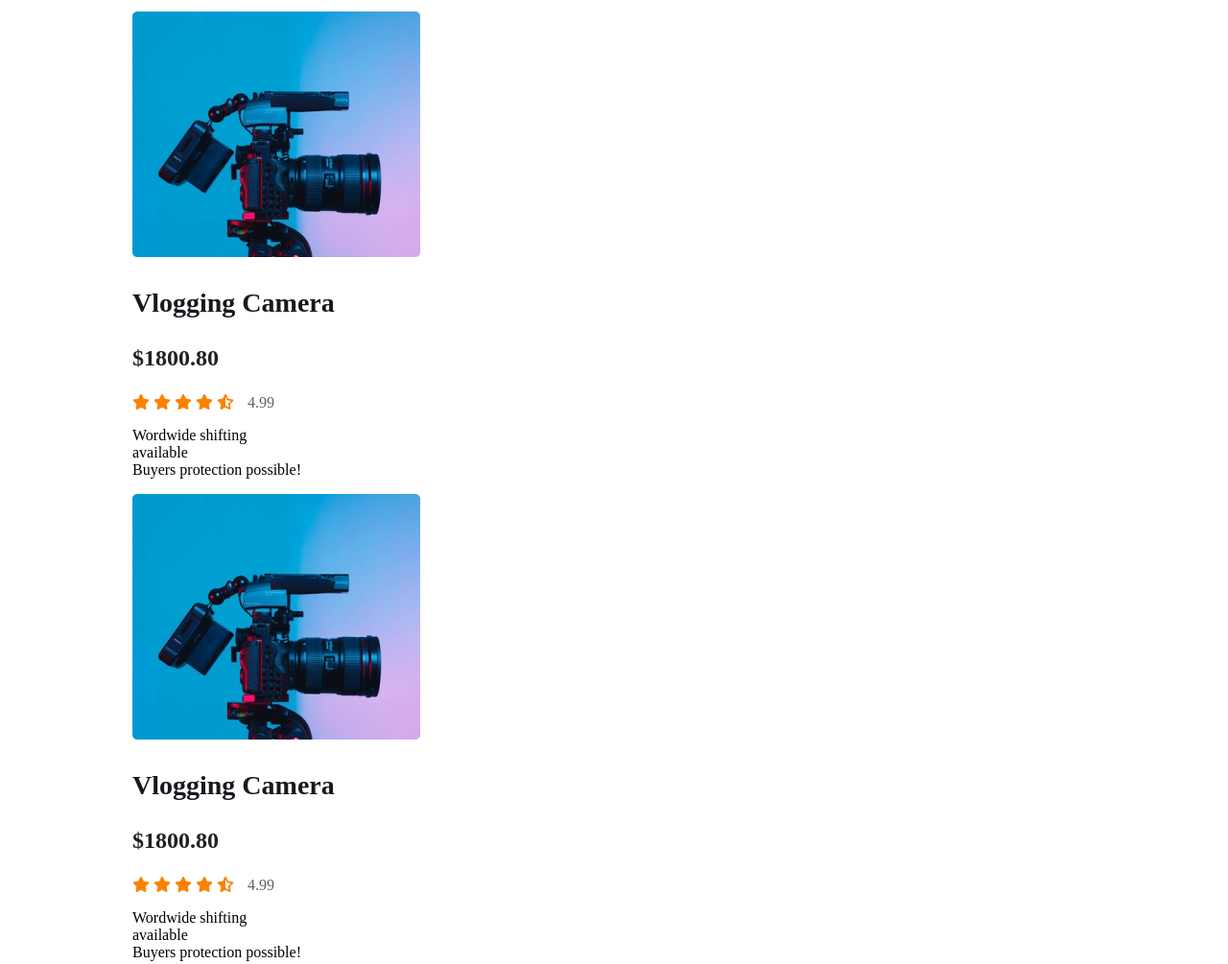
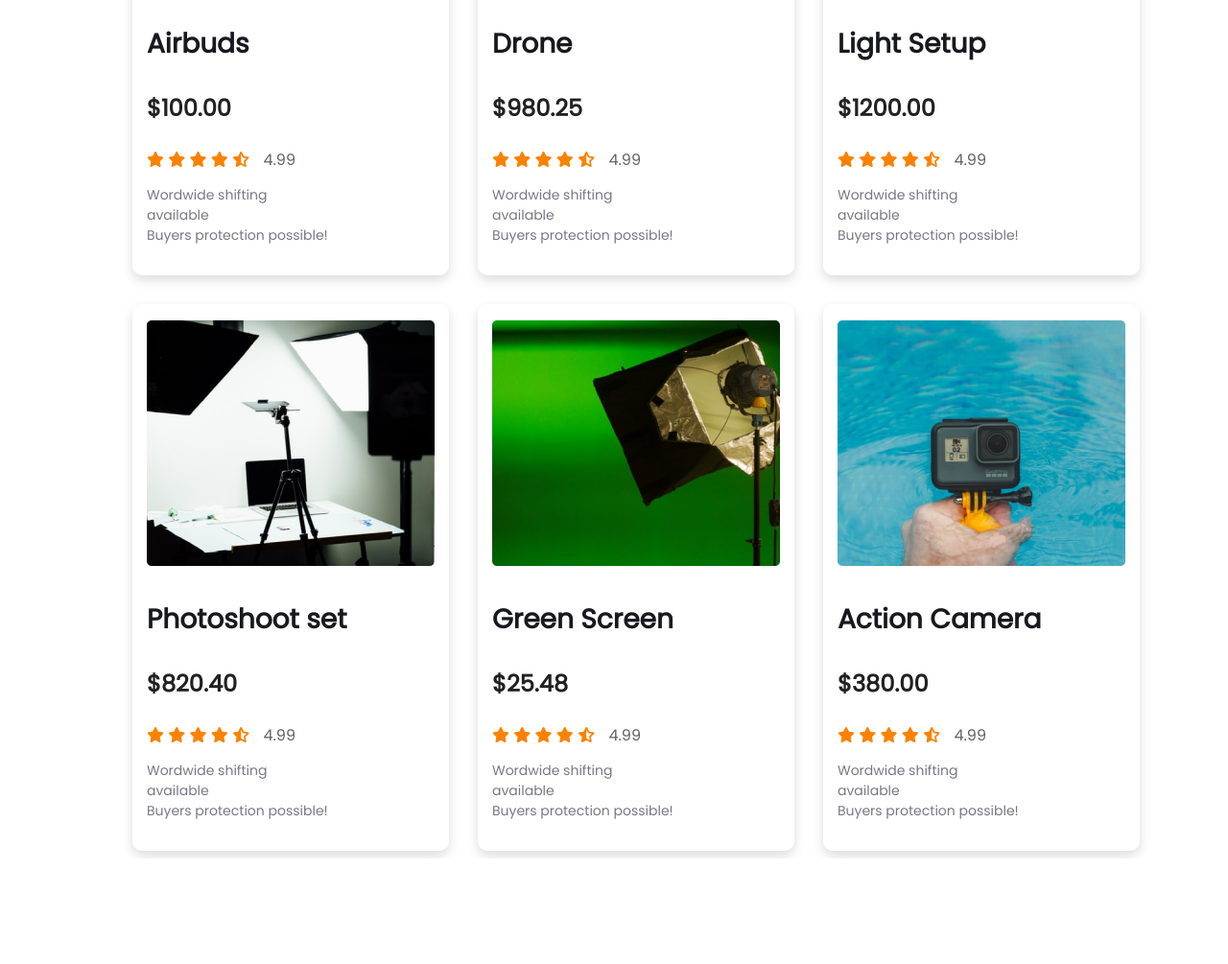
Before and after one commit to sebokdas1/influencer-gears, a plain HTML site: page index.html in a window 1280 px wide. Shown: the part 1628-2633 px from the top of the page at 96% size. After the commit the page ends 2523 px from the top, so only its background shows below. Drawn offline with Linux system fonts and the light colour scheme.

Commit message:
product added

```diff
--- a/index.html
+++ b/index.html
@@ -79,11 +79,11 @@
                 </div>
                 <div class="product">
                     <div class="product-image">
-                        <img src="./images/camera.png" alt="">
+                        <img src="./images/tripod.png" alt="">
                     </div>
                     <div class="porduct-details">
-                        <h3 class="product-name">Vlogging Camera</h3>
-                        <P class="price">$1800.80</P>
+                        <h3 class="product-name">Flex Tripod</h3>
+                        <P class="price">$50.48</P>
                         <div class="rating">
                             <i class="ratings fas fa-star"></i>
                             <i class="ratings fas fa-star"></i>
@@ -97,11 +97,11 @@
                 </div>
                 <div class="product">
                     <div class="product-image">
-                        <img src="./images/camera.png" alt="">
+                        <img src="./images/mic.png" alt="">
                     </div>
                     <div class="porduct-details">
-                        <h3 class="product-name">Vlogging Camera</h3>
-                        <P class="price">$1800.80</P>
+                        <h3 class="product-name">Microphone</h3>
+                        <P class="price">$120.25</P>
                         <div class="rating">
                             <i class="ratings fas fa-star"></i>
                             <i class="ratings fas fa-star"></i>
@@ -115,11 +115,11 @@
                 </div>
                 <div class="product">
                     <div class="product-image">
-                        <img src="./images/camera.png" alt="">
+                        <img src="./images/airpod.png" alt="">
                     </div>
                     <div class="porduct-details">
-                        <h3 class="product-name">Vlogging Camera</h3>
-                        <P class="price">$1800.80</P>
+                        <h3 class="product-name">Airbuds</h3>
+                        <P class="price">$100.00</P>
                         <div class="rating">
                             <i class="ratings fas fa-star"></i>
                             <i class="ratings fas fa-star"></i>
@@ -133,11 +133,11 @@
                 </div>
                 <div class="product">
                     <div class="product-image">
-                        <img src="./images/camera.png" alt="">
+                        <img src="./images/drone.png" alt="">
                     </div>
                     <div class="porduct-details">
-                        <h3 class="product-name">Vlogging Camera</h3>
-                        <P class="price">$1800.80</P>
+                        <h3 class="product-name">Drone</h3>
+                        <P class="price">$980.25</P>
                         <div class="rating">
                             <i class="ratings fas fa-star"></i>
                             <i class="ratings fas fa-star"></i>
@@ -151,11 +151,11 @@
                 </div>
                 <div class="product">
                     <div class="product-image">
-                        <img src="./images/camera.png" alt="">
+                        <img src="./images/lights.png" alt="">
                     </div>
                     <div class="porduct-details">
-                        <h3 class="product-name">Vlogging Camera</h3>
-                        <P class="price">$1800.80</P>
+                        <h3 class="product-name">Light Setup</h3>
+                        <P class="price">$1200.00</P>
                         <div class="rating">
                             <i class="ratings fas fa-star"></i>
                             <i class="ratings fas fa-star"></i>
@@ -169,11 +169,11 @@
                 </div>
                 <div class="product">
                     <div class="product-image">
-                        <img src="./images/camera.png" alt="">
+                        <img src="./images/setup.png" alt="">
                     </div>
                     <div class="porduct-details">
-                        <h3 class="product-name">Vlogging Camera</h3>
-                        <P class="price">$1800.80</P>
+                        <h3 class="product-name">Photoshoot set</h3>
+                        <P class="price">$820.40</P>
                         <div class="rating">
                             <i class="ratings fas fa-star"></i>
                             <i class="ratings fas fa-star"></i>
@@ -187,11 +187,11 @@
                 </div>
                 <div class="product">
                     <div class="product-image">
-                        <img src="./images/camera.png" alt="">
+                        <img src="./images/single-light.png" alt="">
                     </div>
-                    <div class="porduct-details">
-                        <h3 class="product-name">Vlogging Camera</h3>
-                        <P class="price">$1800.80</P>
+                    <div class=" porduct-details">
+                        <h3 class="product-name">Green Screen</h3>
+                        <P class="price">$25.48</P>
                         <div class="rating">
                             <i class="ratings fas fa-star"></i>
                             <i class="ratings fas fa-star"></i>
@@ -205,11 +205,11 @@
                 </div>
                 <div class="product">
                     <div class="product-image">
-                        <img src="./images/camera.png" alt="">
+                        <img src="./images/action.png" alt="">
                     </div>
                     <div class="porduct-details">
-                        <h3 class="product-name">Vlogging Camera</h3>
-                        <P class="price">$1800.80</P>
+                        <h3 class="product-name">Action Camera</h3>
+                        <P class="price">$380.00</P>
                         <div class="rating">
                             <i class="ratings fas fa-star"></i>
                             <i class="ratings fas fa-star"></i>
--- a/styles/style.css
+++ b/styles/style.css
@@ -4,7 +4,9 @@
     text-align: center;
 
 } */
-
+body{
+    font-family: 'Poppins', sans-serif;
+}
 nav{
     display: flex;
     justify-content: space-between;
@@ -15,7 +17,7 @@ nav{
 
 }
 nav h2{
-    font-family: 'Poppins', sans-serif;
+
     font-size: 24px;
     font-weight: 700;
 }
@@ -83,13 +85,30 @@ nav ul li a{
 /* -----------collection section------- */
 .product-collection{
     margin: 0 130px;
-    margin-top: 20px;
+    margin-top: 100px;
+}
+.products{
+    display: grid;
+    grid-template-columns: repeat(3, 1fr);
+    grid-column-gap: 30px;
+    grid-row-gap: 30px;
+    margin-top: 30px;
 }
 .product{
-    width: 330px;
+    /* width: 330px; */
+    padding: 17px 15px;
+    box-shadow: 0px 5px 12px #dcdcdc;
+    border-radius: 10px;
 }
 .section-title{
     text-align: center;
+    font-size: 28px;
+    font-weight: 700;
+    color: #3A3A3A;
+}
+.product-image img{
+    height: 256px;
+    width: 300px;
 }
 .product-name{
     font-size: 28px;
@@ -110,3 +129,7 @@ nav ul li a{
     margin-left: 10px;
     color: #5E6366;
 }
+.details{
+    font-size: 14px;
+    color: #787885;
+}
```
